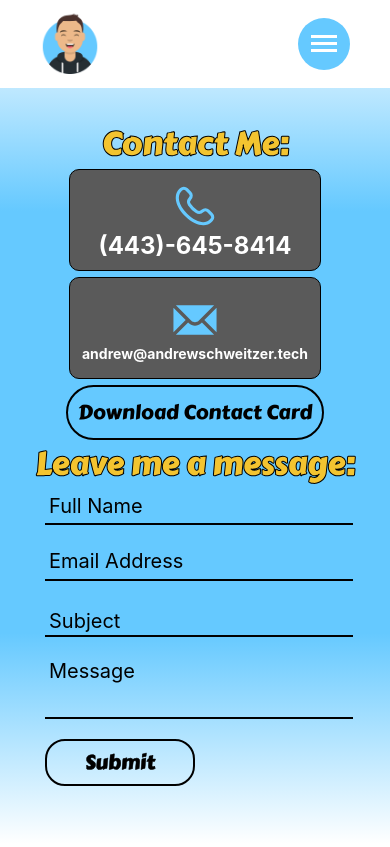
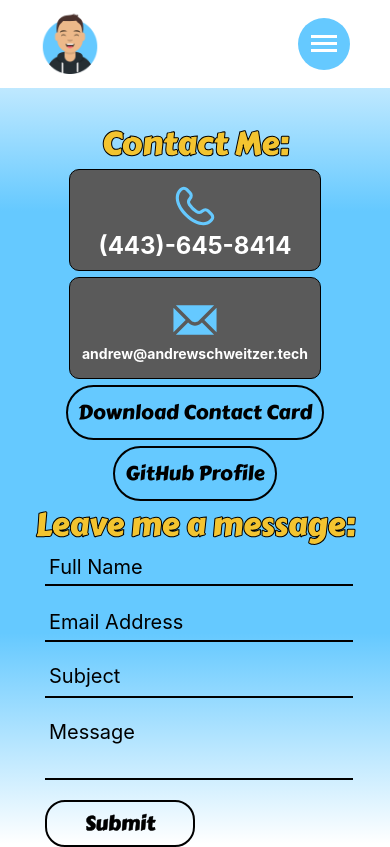
Before and after one commit to BlazingIsFire/andrews-webpage, a React (Create React App) app in the folder client/: page /contact in a window 390 px wide. Built offline with nearby package versions, Linux system fonts and the light colour scheme; no server answers.

Commit message:
Added GitHub Profile button to mobile page.

```diff
--- a/client/src/pages/Contact.jsx
+++ b/client/src/pages/Contact.jsx
@@ -78,6 +78,9 @@ function Contact() {
                 <a href={contactvcf} download='Andrew_Schweitzer'>
                     <button id='vcf-btn'>Download Contact Card</button>
                 </a>
+                <a href='https://github.com/BlazingIsFire' target='_blank' rel='noreferrer'>
+                    <button id='vcf-btn'>GitHub Profile</button>
+                </a>
             </div>
             <h1>Leave me a message:</h1>
                 <form id='contact-form' onSubmit={handleSendMessage}>
--- a/client/src/pages/ContactPage.css
+++ b/client/src/pages/ContactPage.css
@@ -251,7 +251,7 @@ Form labels / Subject
 .contact-form-label-subject{
     position: absolute;
     display: block;
-    top: 120px;
+    top: 114px;
     left: 4px;
     font-size: 20px;
     transition: .2s;
@@ -266,14 +266,14 @@ Form labels / Subject
 .contact-form-input:focus + .contact-form-label-subject{
     color: #f3c430;
     position: absolute;
-    top: 102px;
+    top: 98px;
     left: 4px;
     display: block;
     font-size: 15px;
     transition: .2s;
 }
 .contact-form-input:valid + .contact-form-label-subject{
-    top: 102px;
+    top: 98px;
     color: #000;
     font-size: 15px;
 }
```
